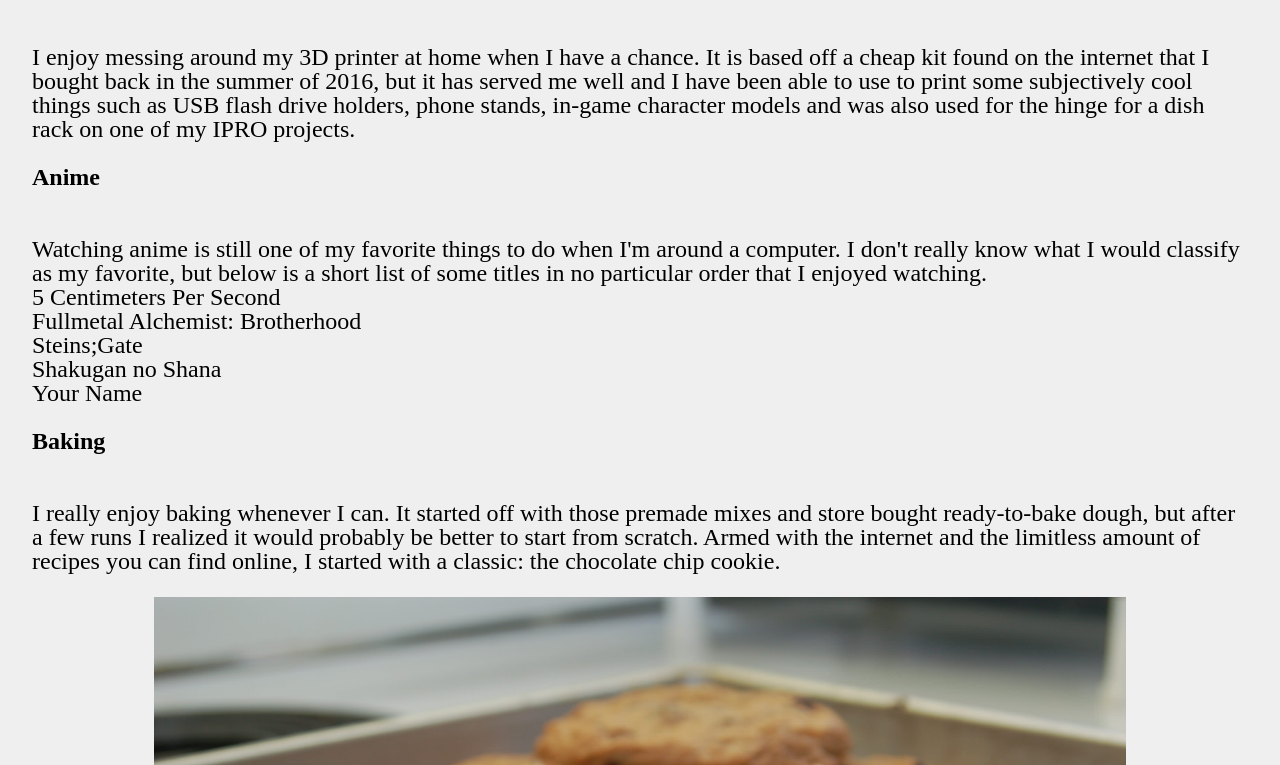
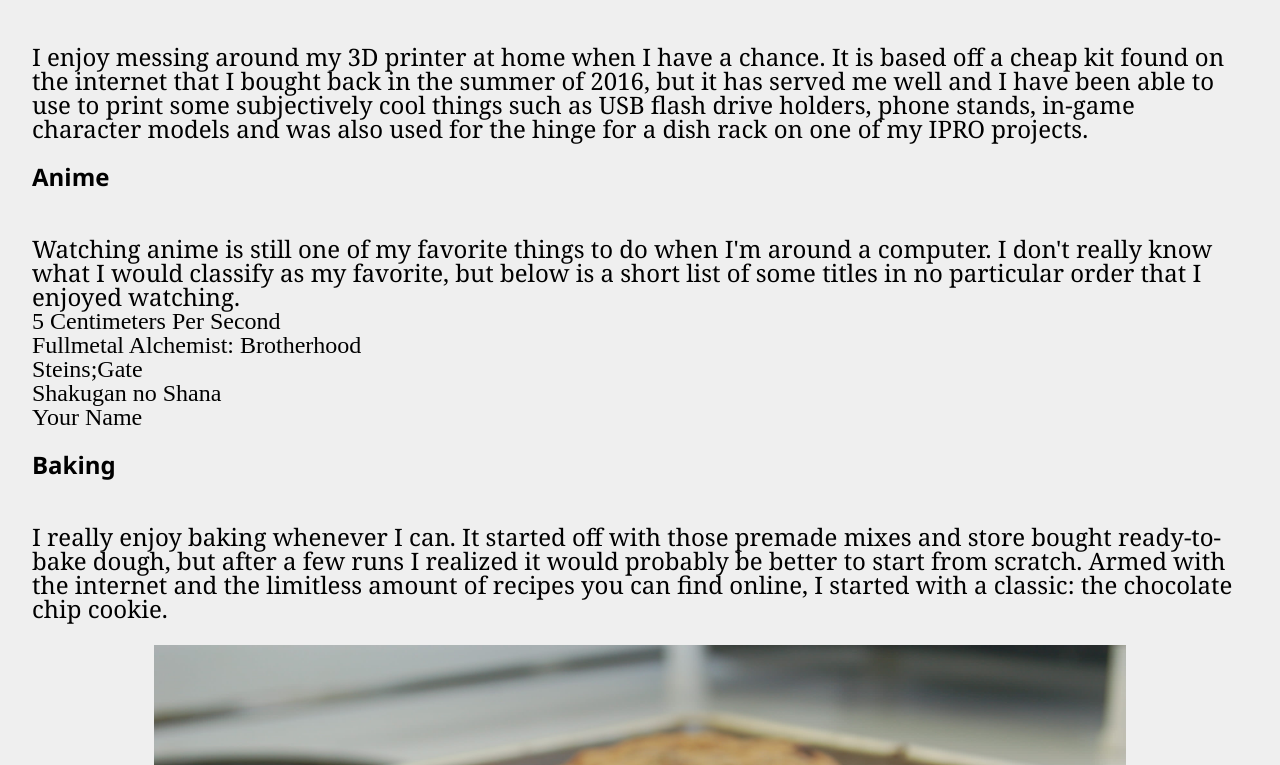
Before and after one commit to jpaldana/itmd-361-project-3, a plain HTML site: page interests/index.html in a window 1280 px wide. Shown: the part 261-1026 px from the top of the page. Drawn offline with Linux system fonts and the light colour scheme.

Commit message:
Test different fonts

```diff
--- a/css/screen.css
+++ b/css/screen.css
@@ -29,8 +29,11 @@ h2,
 h3,
 h4,
 h5,
-h6,
+h6 {
+  font-family: 'Segoe UI', Tahoma, Geneva, Verdana, sans-serif;
+}
 p {
+  font-family: Georgia, 'Times New Roman', Times, serif;
 }
 
 /* ==== MODULAR STYLES === */
```
